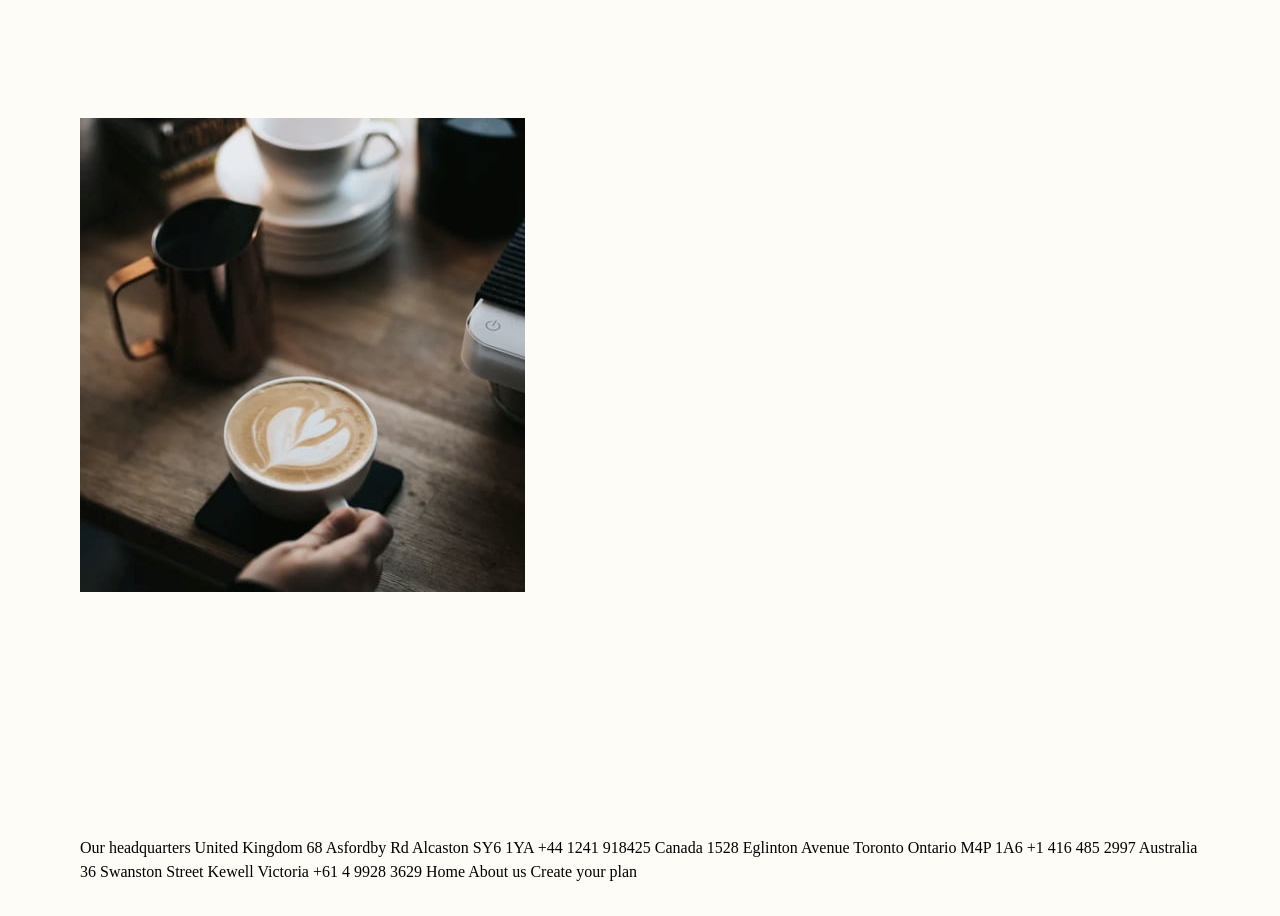
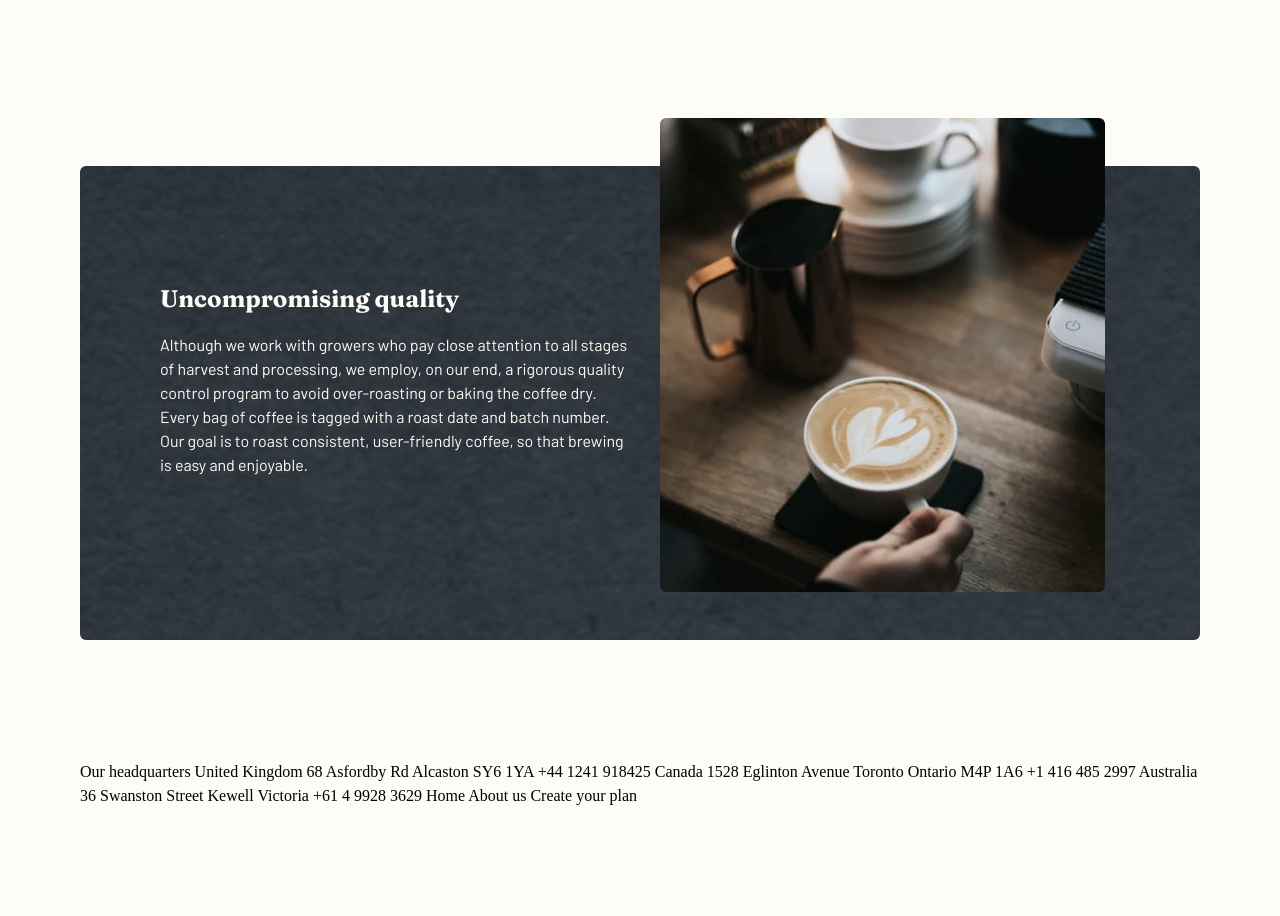
Before and after one commit to NgocMinhThuNguyen/Coffeeroasters-subscription-site, a plain HTML site: page about.html in a window 1280 px wide. Shown: the part 1164-2080 px from the top of the page. After the commit the page ends 2004 px from the top, so only its background shows below. Drawn offline with Linux system fonts and the light colour scheme.

Commit message:
add quality style

```diff
--- a/about.css
+++ b/about.css
@@ -27,3 +27,68 @@
     align-self: center;
   }
 }
+
+/* quality */
+
+.quality-wrapper {
+  text-align: center;
+  grid-template-columns: 1.5rem 1fr 1.5rem;
+  grid-template-rows: repeat(4, auto);
+  /* place-items: center; */
+}
+
+.quality-wrapper picture {
+  grid-column: 2/3;
+  grid-row: 1/3;
+  z-index: 1;
+  justify-self: center;
+}
+
+.quality-wrapper img {
+  border-radius: 6px;
+}
+
+.quality-content {
+  grid-column: 1/-1;
+  grid-row: 2/5;
+  display: grid;
+  grid-template-rows: subgrid;
+  padding-block-end: 3.75rem;
+  padding-inline: 1.5rem;
+  background-image: url("assets/about/mobile/bg-quality.png");
+  background-repeat: no-repeat;
+  background-size: cover;
+  border-radius: 6px;
+}
+
+.quality-content h1 {
+  grid-row: 2/3;
+}
+
+.quality-content p {
+  grid-row: 3/4;
+}
+
+@media (min-width: 55rem) {
+  .quality-wrapper {
+    text-align: left;
+    grid-template-columns: repeat(4, 1fr);
+    grid-template-rows: 2rem repeat(4, auto) 2rem;
+  }
+
+  .quality-wrapper picture {
+    grid-column: 3/-1;
+    grid-row: 1/6;
+    margin-inline-end: 5.25rem;
+  }
+
+  .quality-content {
+    grid-row: 2/-1;
+    grid-template-columns: subgrid;
+    padding-inline-start: 5rem;
+  }
+
+  .quality-content > * {
+    grid-column: 1/3
+  }
+}
```
